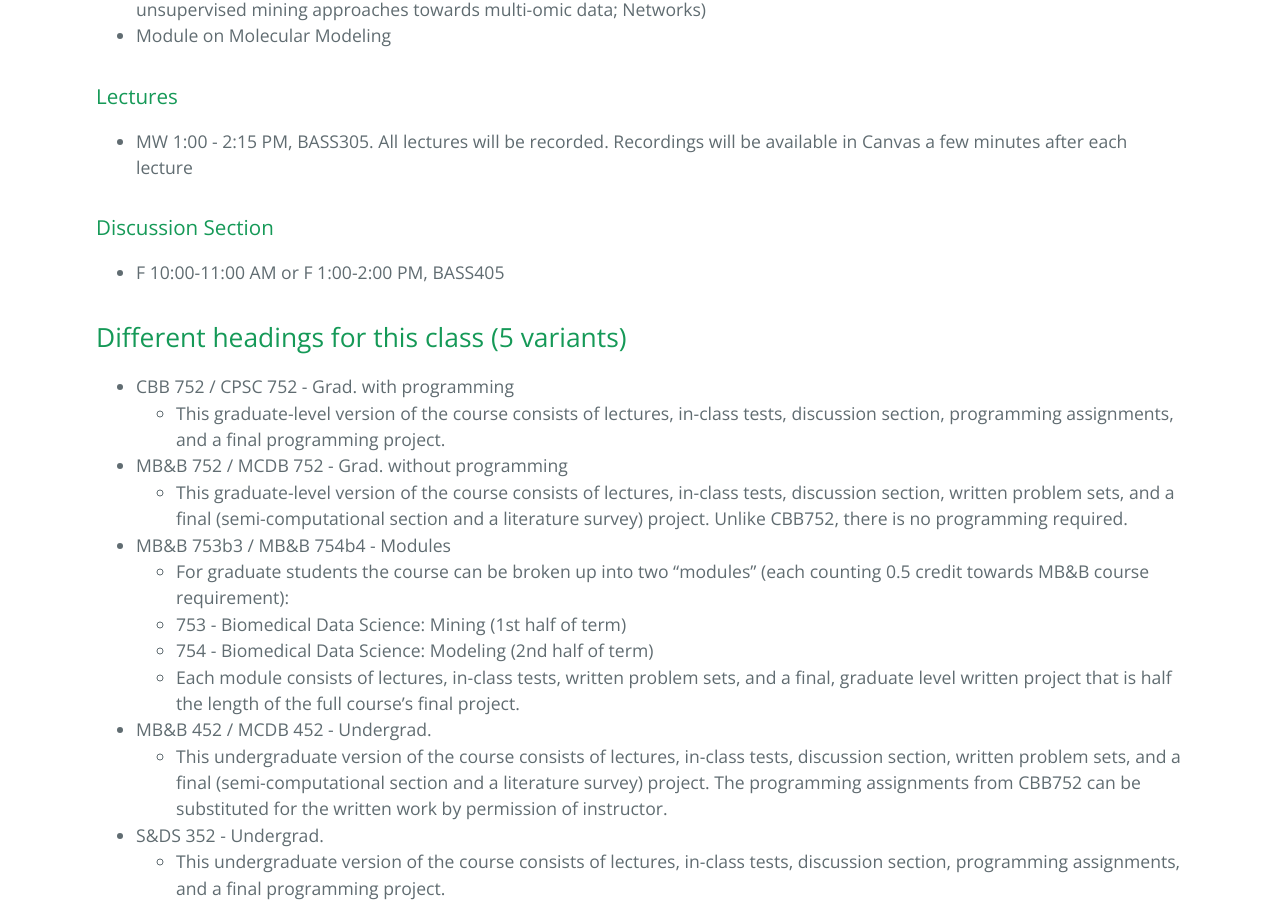
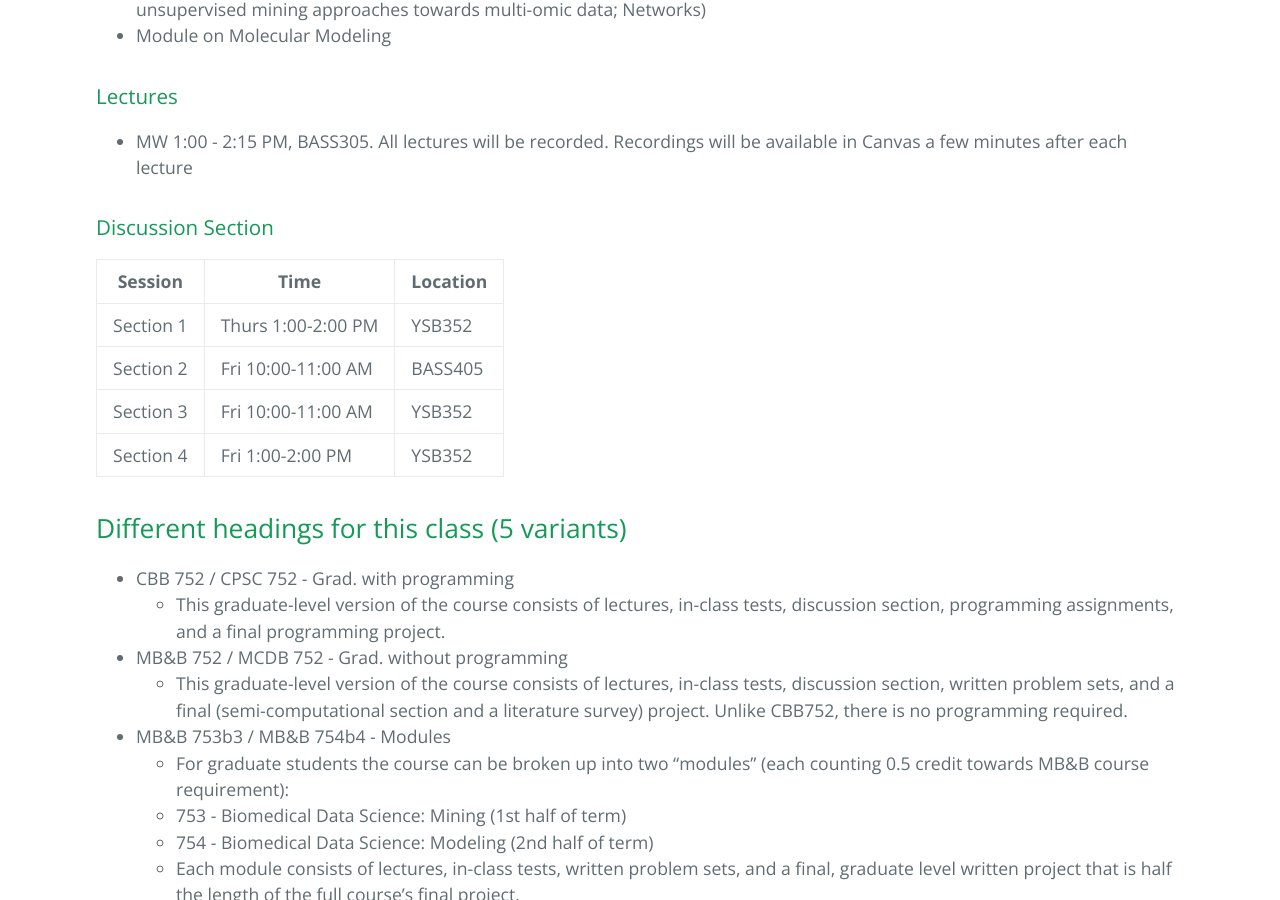
Before and after one commit to gersteinlab/cbb752b23, a Jekyll site: the page built from index.md, in a window 1280 px wide and 900 px high, scrolled down 1174 px. Built offline with Jekyll 4.4.1, drawn with Linux system fonts in a browser that asks for light colours; our own code applies the rules of GitHub Pages for plain Markdown files.

Commit message:
Update index.md

```diff
--- a/index.md
+++ b/index.md
@@ -25,7 +25,13 @@ If you are taking the class, please fill this out by the first day of class (Jan
 
 ### Discussion Section
 
-- F 10:00-11:00 AM or F 1:00-2:00 PM, BASS405
+| Session | Time | Location |
+| --- | --- | --- |
+| Section 1 | Thurs 1:00-2:00 PM | YSB352 |
+| Section 2 | Fri 10:00-11:00 AM  | BASS405 |
+| Section 3 | Fri 10:00-11:00 AM | YSB352 |
+| Section 4 | Fri 1:00-2:00 PM  | YSB352 |
+
 
 
 ## Different headings for this class (5 variants)
```
